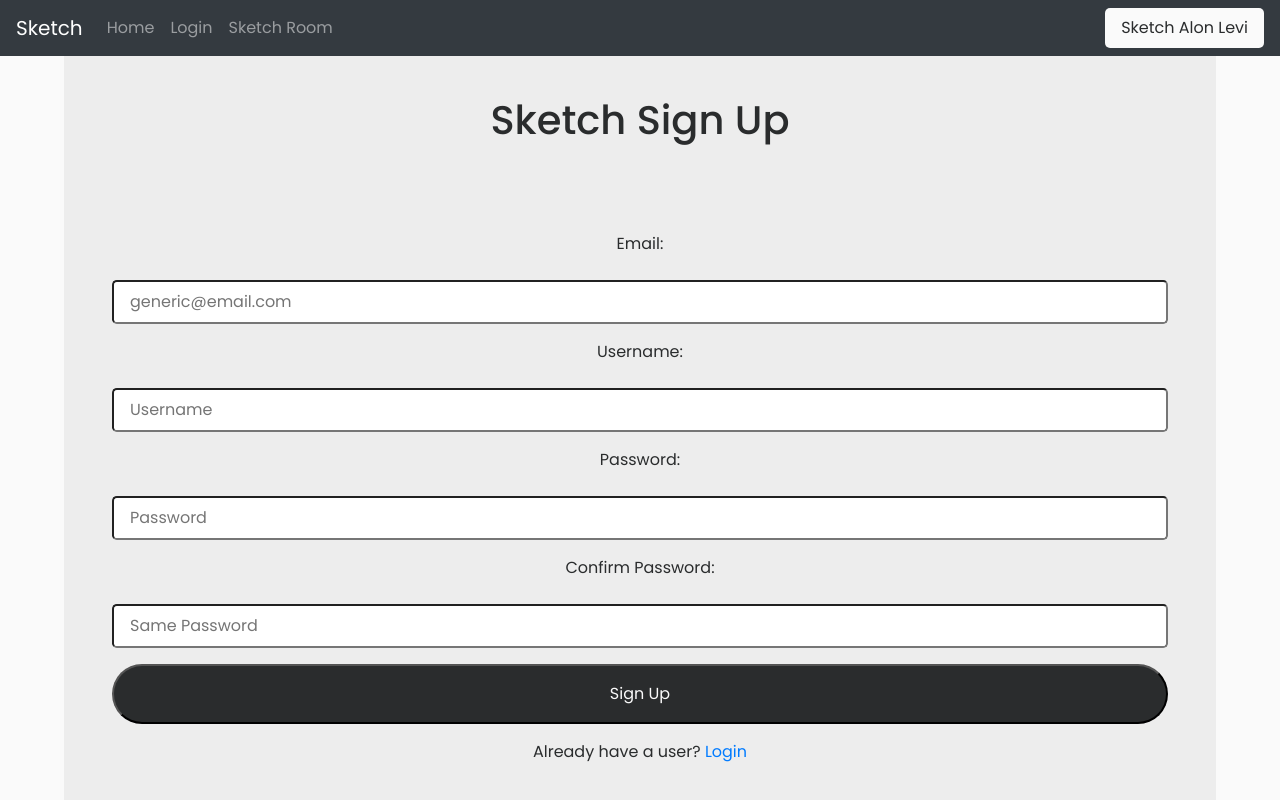
After one commit to 222alon/Sketch, a Flask app: page /register in a window 1280 px wide. The commit adds this page. Run offline with Flask 2, Linux system fonts and the light colour scheme; some libraries are stand-ins or nearby versions.

Commit message:
Added styling to homepage and login/signup + the entire login system,

```diff
--- a/Sketch/routes.py
+++ b/Sketch/routes.py
@@ -1,4 +1,4 @@
-from flask import render_template, request, url_for, redirect, flash, make_response, send_from_directory
+from flask import render_template, request, url_for, redirect, make_response, session
 import os
 from datetime import datetime
 from flask_login import current_user, logout_user, login_required, login_user
@@ -7,6 +7,7 @@ from .models import User, db , login_manager
 from flask import current_app as app
 from . import socketio
 from flask_socketio import send, emit
+
 
 
 # Class for handling all the strokes in the Draw Room
@@ -38,11 +39,67 @@ draw_state = canvas_strokes()
 def index():
   return render_template('index.html')
 
+@app.route('/login', methods=['GET', 'POST'])
+def login():
+	if not current_user.is_authenticated:
+		if 'user' in session:
+			if logged_user := User.query.filter_by(username=session['user']).first():
+				login_user(logged_user)
+				redirect(url_for('index'))
+		if request.method == 'POST':
+			name = request.form['username']
+			password = request.form['password']
+			if logged_user := User.query.filter_by(username= name).first():
+				if logged_user.validate_password(password):
+					session['user'] = logged_user.username
+					login_user(logged_user)
+					print(current_user)
+					return redirect(url_for('index'))
+			return render_template('login.html', err = 'Invalid credentials')
+		return render_template('login.html')
+	return redirect(url_for('index'))
+
+@app.route('/register', methods=['GET', 'POST'])
+def signup():
+	if request.method == 'POST':
+		email = request.form['email']
+		name = request.form['username']
+		password = request.form['password']
+		conf_password = request.form['pass_conf']
+
+		user = User.query.filter_by(email=email).first()
+		if user:
+			return render_template('signup.html', err='This email is already registered.')
+		if password != conf_password:
+			return render_template('signup.html', err='Password does not match.')
+
+		new_user = User(email=email, username=name, password=password)
+
+		db.session.add(new_user)
+		db.session.commit()
+
+		return redirect(url_for('login'))
+
+	return render_template('signup.html')
+
+@app.route('/logout')
+def logout():
+	if 'user' in session:
+		session['user'] = ''
+		logout_user()
+	return redirect(url_for('login'))
+
+
 @app.route('/drawroom')
 def sideBarTest():
 	return render_template('draw-page.html', colors = colors)
 
 # ERROR HANDLING PAGES
+
+@login_manager.unauthorized_handler
+def unauthorized():
+	return redirect(url_for('login'), err = 'Login to access this')
+
 
 @app.errorhandler(404)
 def not_found(error):
--- a/Sketch/static/styles/base.css
+++ b/Sketch/static/styles/base.css
@@ -1,8 +1,21 @@
 @import "https://fonts.googleapis.com/css?family=Poppins:300,400,500,600,700";
+
+:root {
+	--background-color: hsl(0, 0%, 98%);
+	--background-color-darker: hsl(0, 0%, 93%);
+	--dark-color: hsl(200, 4%, 17%);
+
+}
+
+*,
+*::before,
+*::after {
+	box-sizing: border-box;
+}
 
 body {
   font-family: 'Poppins', sans-serif;
-  background: #fafafa;
+  background: var(--background-color);
 	overscroll-behavior: none;
 }
 
@@ -20,8 +33,8 @@ body {
 
 .right-nav-el {
 	display: inline-block;
-	color: #292b2c;
-	background: #fafafa;
+	color: var(--dark-color);
+	background: var(--background-color);
 	padding: 0.5em 1em;
 	border-radius: 5px;
 
--- /dev/null
+++ b/Sketch/static/styles/forms.css
@@ -0,0 +1,57 @@
+.form-page {
+	background: var(--background-color-darker);
+
+	display: flex;
+	flex-flow: column nowrap;
+
+	overflow: auto;
+
+	height: calc(100% - 56px);
+	width: 90%;
+	margin: 0 auto;
+
+	text-align: center;
+}
+
+.form-page > * {
+	color: var(--dark-color);
+}
+
+.form-page > h1,
+.form-page > label {
+	padding: 1em 0.5em;
+}
+
+.form-page > input {
+	margin: 0 3em;
+	padding: .5em 1em;
+	border-radius: .3em;
+}
+
+.form-page > input[type=submit] {
+
+
+	white-space: nowrap;
+
+	background:	var(--dark-color);
+	color: var(--background-color);
+
+	margin: 1em 3em;
+	padding: 1em 2em;
+	border-radius: 10em;
+}
+
+.form-page > input[type=submit]:hover,
+.form-page > input[type=submit]:focus {
+	color: var(--dark-color);
+	background: var(--background-color);
+	border-style: solid;
+	text-decoration: none;
+}
+
+.error-msg {
+	width: 30%;
+	margin: 0 auto;
+	margin-bottom: 2em;
+	border-bottom: 1px var(--dark-color) solid;
+}
--- a/Sketch/templates/base.html
+++ b/Sketch/templates/base.html
@@ -47,7 +47,11 @@
 					<a class="nav-link" href="index">Home</a>
 				</li>
 				<li class="nav-item">
-					<a class="nav-link disabled" href="login">Login</a>
+					{% if session['user'] %}
+					<a class="nav-link" href="logout">Logout</a>
+					{% else %}
+					<a class="nav-link" href="login">Login</a>
+					{% endif %}
 				</li>
 				<li class="nav-item">
 					<a class="nav-link" href="drawroom">Sketch Room</a>
--- a/Sketch/templates/draw-page.html
+++ b/Sketch/templates/draw-page.html
@@ -2,7 +2,7 @@
 {% block title %} Sketch! {% endblock %}
 {% block headers %}
 
-		<!-- My Custom CSS -->
+		<!-- Our Custom CSS -->
     <link rel="stylesheet" type="text/css" href="{{ url_for('static', filename='styles/draw-room.css') }}">
 	{% endblock %}
 
--- /dev/null
+++ b/Sketch/templates/signup.html
@@ -0,0 +1,31 @@
+{% extends "base.html"%}
+{% block title %} Register {% endblock %}
+
+{% block headers %}
+
+		<!-- My Custom CSS -->
+    <link rel="stylesheet" type="text/css" href="{{ url_for('static', filename='styles/forms.css') }}">
+
+{% endblock %}
+
+{% block content %}
+
+	<form method = "post" action = "" class="form-page">
+		<h1>Sketch Sign Up</h1>
+		</br>
+		<label for="user">Email:</label>
+		<input type = "text" id = "email" name = "email" placeholder="generic@email.com" required>
+		<label for="user">Username:</label>
+		<input type = "text" id = "user" name = "username" placeholder="Username" required>
+		<label for="pass">Password:</label>
+		<input type = "password" id = "pass" name = "password" placeholder="Password" required>
+		<label for="pass">Confirm Password:</label>
+		<input type = "password" id = "pass_conf" name = "pass_conf" placeholder="Same Password" required>
+		<input type = "submit" value = "Sign Up">
+		<p>Already have a user? <a href="/login">Login</a></p>
+		{% if err %}
+		<p class="error-msg">{{err}}</p>
+		{% endif %}
+	</form>
+
+{% endblock %}
--- a/pyproject.toml
+++ b/pyproject.toml
@@ -13,6 +13,7 @@ flask-login = "^0.5.0"
 flask-sqlalchemy = "^2.4.4"
 flask-socketio = "^4.3.1"
 eventlet = "^0.30.2"
+flask-session = "^0.3.2"
 
 [tool.poetry.dev-dependencies]
 
```
Also changed, not shown: other parts of Sketch/static/styles/base.css (+59 -1 lines), Sketch/__init__.py (+14 -3 lines), Sketch/templates/index.html (+12 -1 lines), Sketch/templates/login.html (added, +28 -0 lines), Sketch/database.db, 1 other file.
